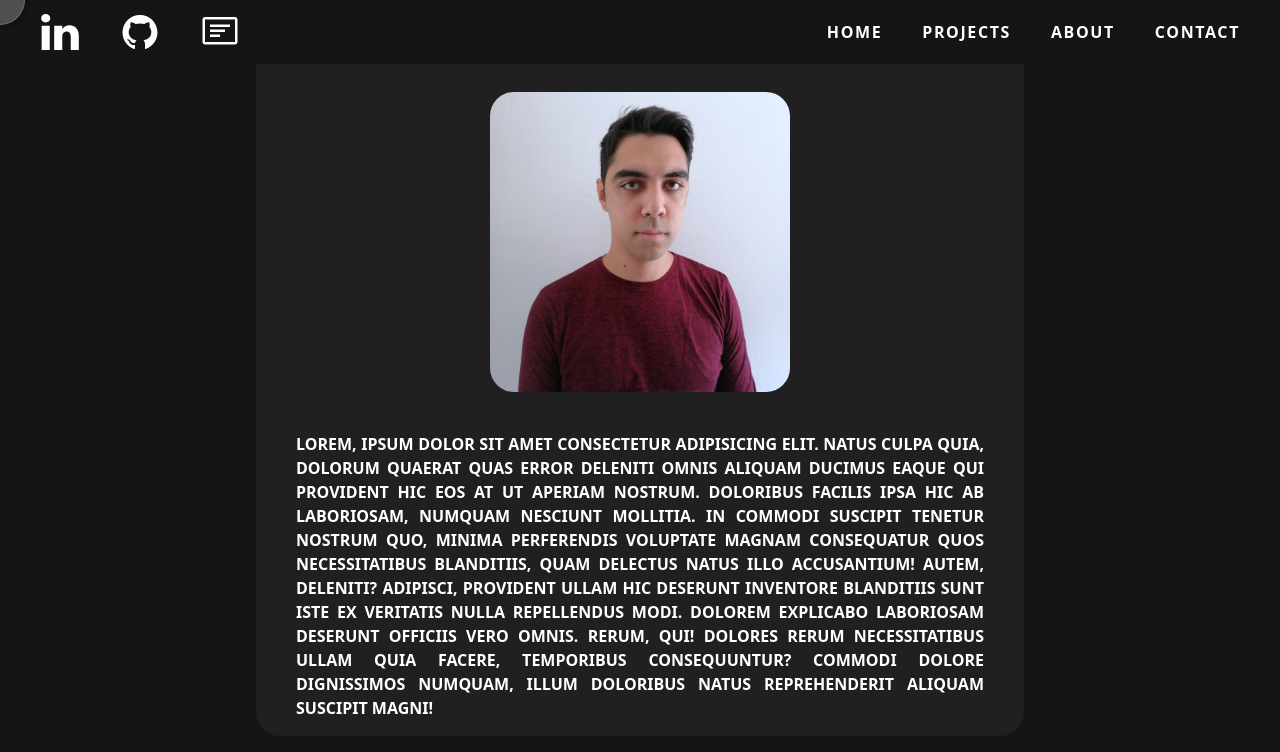
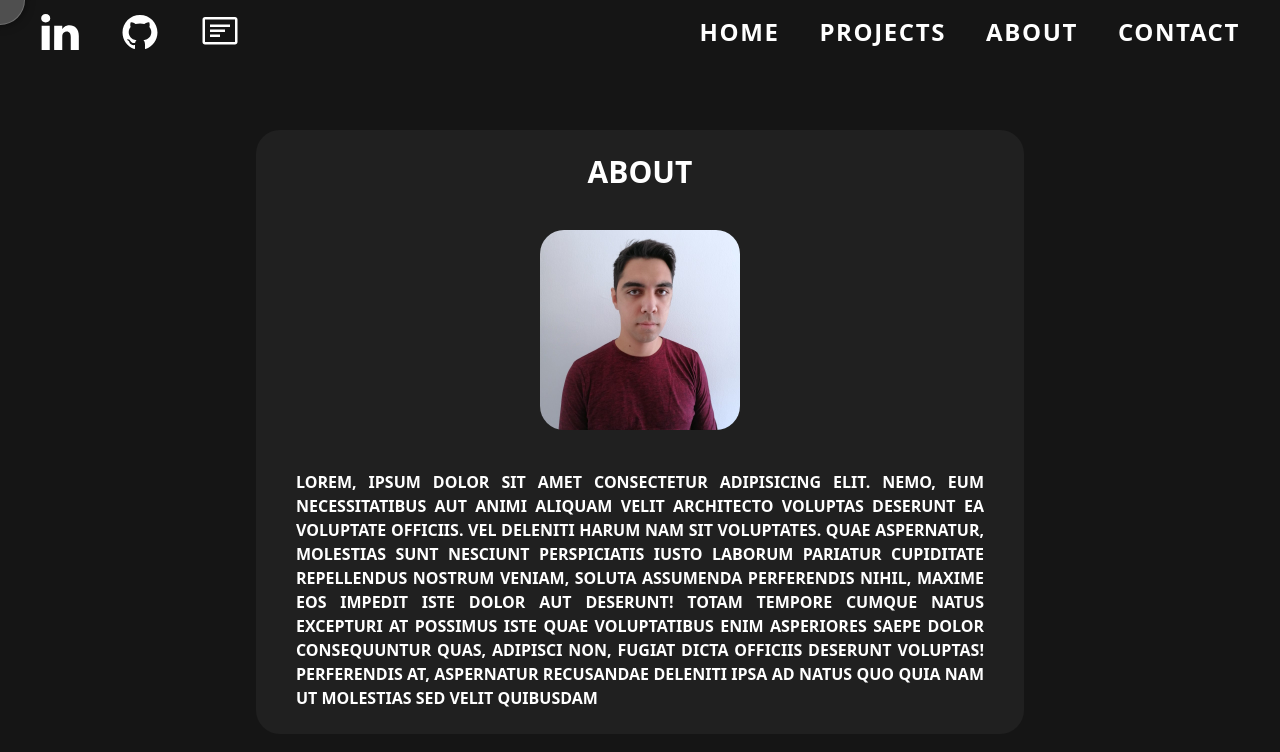
Before and after one commit to AngeloMalada/tomislav-jukica-portfolio, a Next.js app: page /about in a window 1280 px wide. Shown: the top 752 px of the page. Built offline with nearby package versions, Linux system fonts and the light colour scheme.

Commit message:
fixed bug

```diff
--- a/app/about/page.tsx
+++ b/app/about/page.tsx
@@ -17,30 +17,28 @@ const About = (props: Props) => {
       transition={{
         duration: 1.5,
       }}
-      className="text-center uppercase font-bold  flex flex-col  text-m justify-center items-center gap-10 h-[92vh]  w-[90%] lg:w-[60%] m-auto"
+      className="text-center uppercase font-bold  flex flex-col  text-m justify-center items-center gap-10 min-h-[92vh] mt-[8vh] w-[90%] lg:w-[60%] m-auto"
     >
-      <div className="flex flex-col justify-center gap-10 items-center py-10 w-full  bg-[#202020] min-h-60 rounded-3xl hover:shadow-md  hover:bg-[#252525] transition-shadow hover:ease-in-out hover:duration-300 text-center font-bold uppercase">
+      <div className="flex flex-col justify-center gap-10 items-center py-6 w-full  bg-[#202020] min-h-60 rounded-3xl hover:shadow-md  hover:bg-[#252525] transition-shadow hover:ease-in-out hover:duration-300 text-center font-bold uppercase">
         <h1 className="text-3xl">ABOUT</h1>
         <Image
           className="rounded-3xl  object-cover object-top"
           src="/picture.jpeg"
           alt="stole"
-          height={300}
-          width={300}
+          height={200}
+          width={200}
         />
-        <p className="text-justify px-10 ">
-          Lorem, ipsum dolor sit amet consectetur adipisicing elit. Natus culpa
-          quia, dolorum quaerat quas error deleniti omnis aliquam ducimus eaque
-          qui provident hic eos at ut aperiam nostrum. Doloribus facilis ipsa
-          hic ab laboriosam, numquam nesciunt mollitia. In commodi suscipit
-          tenetur nostrum quo, minima perferendis voluptate magnam consequatur
-          quos necessitatibus blanditiis, quam delectus natus illo accusantium!
-          Autem, deleniti? Adipisci, provident ullam hic deserunt inventore
-          blanditiis sunt iste ex veritatis nulla repellendus modi. Dolorem
-          explicabo laboriosam deserunt officiis vero omnis. Rerum, qui! Dolores
-          rerum necessitatibus ullam quia facere, temporibus consequuntur?
-          Commodi dolore dignissimos numquam, illum doloribus natus
-          reprehenderit aliquam suscipit magni!
+        <p className="text-justify px-10 text-m">
+          Lorem, ipsum dolor sit amet consectetur adipisicing elit. Nemo, eum
+          necessitatibus aut animi aliquam velit architecto voluptas deserunt ea
+          voluptate officiis. Vel deleniti harum nam sit voluptates. Quae
+          aspernatur, molestias sunt nesciunt perspiciatis iusto laborum
+          pariatur cupiditate repellendus nostrum veniam, soluta assumenda
+          perferendis nihil, maxime eos impedit iste dolor aut deserunt! Totam
+          tempore cumque natus excepturi at possimus iste quae voluptatibus enim
+          asperiores saepe dolor consequuntur quas, adipisci non, fugiat dicta
+          officiis deserunt voluptas! Perferendis at, aspernatur recusandae
+          deleniti ipsa ad natus quo quia nam ut molestias sed velit quibusdam
         </p>
       </div>
     </motion.div>
--- a/app/contact/page.tsx
+++ b/app/contact/page.tsx
@@ -16,7 +16,7 @@ const Contact = (props: Props) => {
       transition={{
         duration: 1.5,
       }}
-      className="mt-28 h-[92vh] flex justify-center items-center"
+      className="mt-8 h-[92vh] flex justify-center items-center"
     >
       <form className="flex flex-col justify-center items-center gap-5 bg-[#252525] p-10 w-[90%] md:w-[60%] m-auto rounded-3xl">
         <label htmlFor="name">Name</label>
--- a/components/Navbar.tsx
+++ b/components/Navbar.tsx
@@ -21,7 +21,7 @@ const Navbar = (props: Props) => {
           <AiFillGithub className="h-10 w-10" />
           <GoNote className="h-10 w-10" />
         </div>
-        <div className="hidden lg:flex gap-10 ">
+        <div className="hidden lg:flex gap-10 text-2xl ">
           <Link href="/" className="cursor-none">
             <h1>Home</h1>
           </Link>
@@ -42,15 +42,17 @@ const Navbar = (props: Props) => {
       {menu && (
         <motion.div
           initial={{
-            x: 200,
+            opacity: 0,
+            y: -100,
           }}
           animate={{
-            x: 0,
+            opacity: 1,
+            y: 0,
           }}
           transition={{
-            duration: 1,
+            duration: 0.3,
           }}
-          className="flex flex-col bg-red-500 w-[35vw] h-[100vh] z-10 justify-start pt-20 text-5xl gap-10 text-center rounded-2xl absolute right-0"
+          className="flex flex-col bg-[#252525] gap-20 w-[35vw] h-[max-content] pb-20 z-10 justify-start pt-20 text-5xl  text-center rounded-2xl absolute right-[0px]"
         >
           <Link href="/" className="cursor-none">
             <h1>Home</h1>
```
